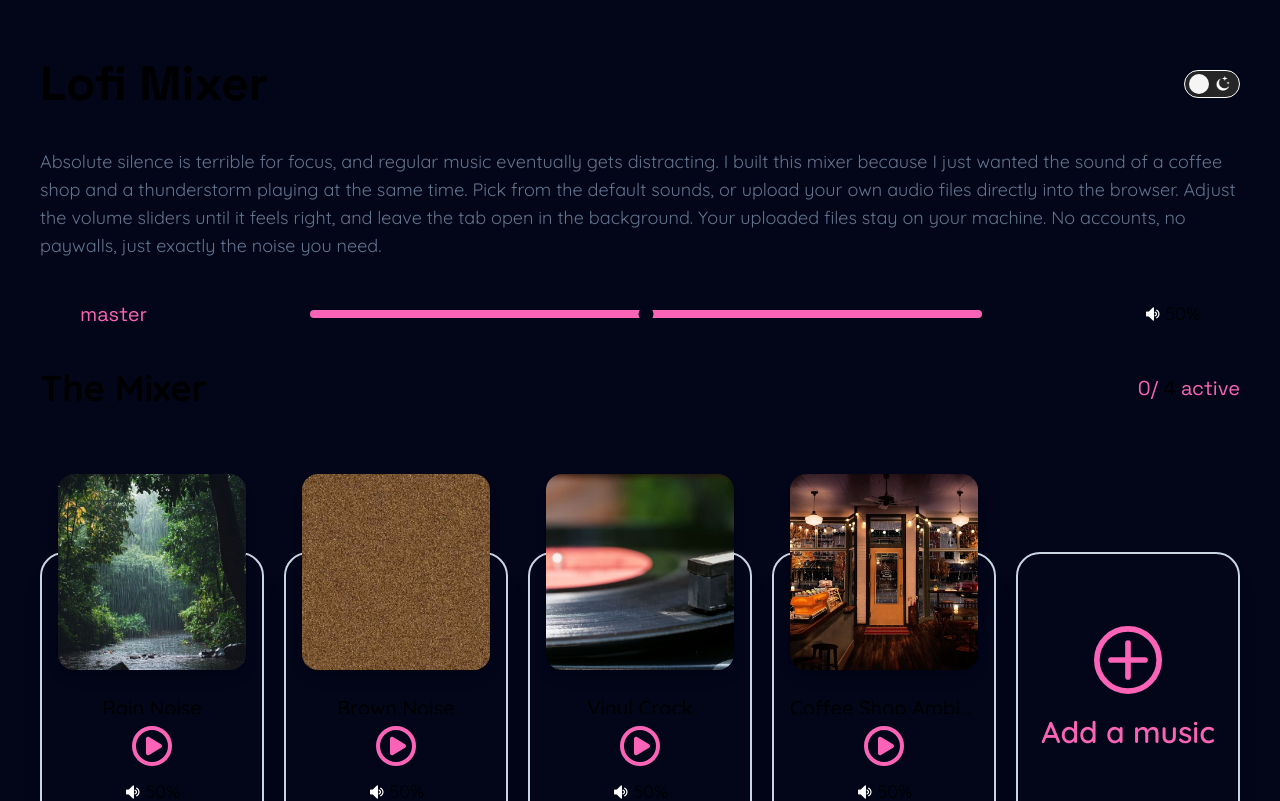
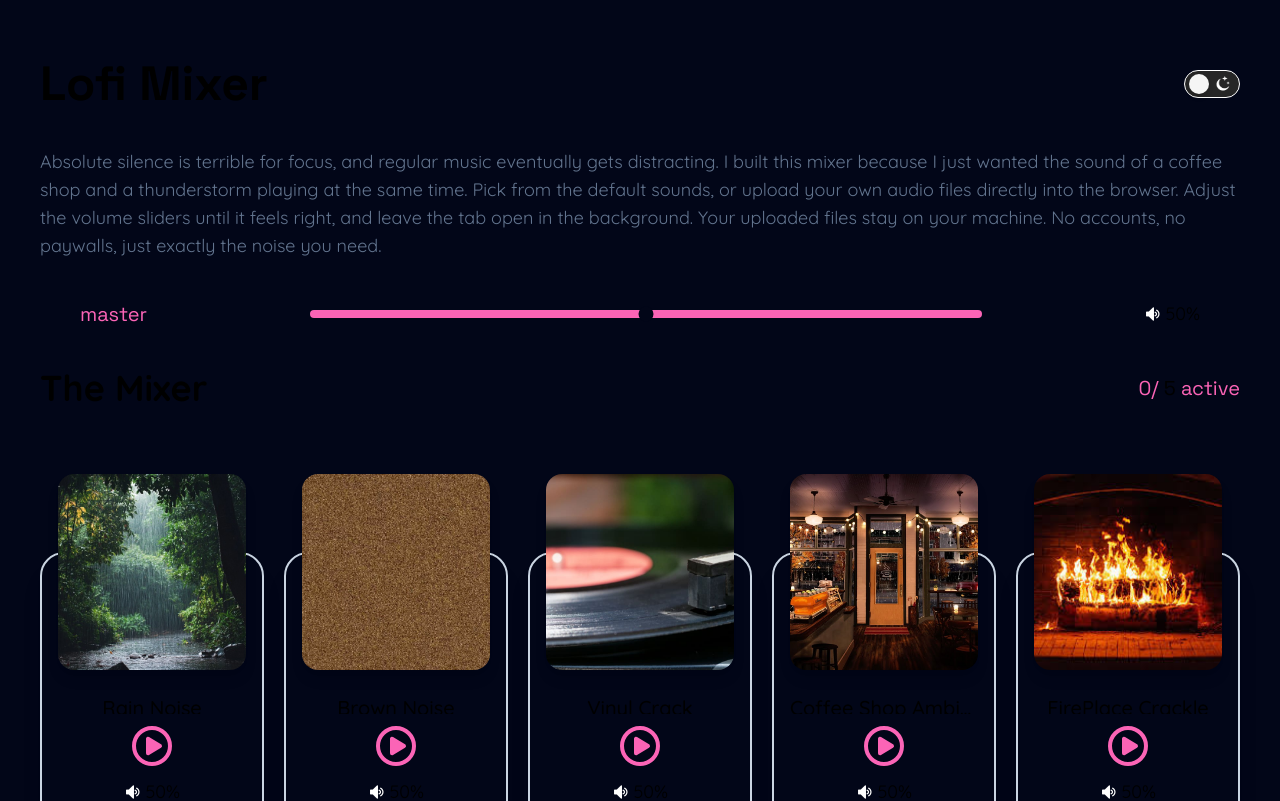
Before and after one commit to NovaNoctua/lofi-mixer, a Vue app: page / in a window 1280 px wide. Shown: the top 801 px of the page. Built offline with nearby package versions, Linux system fonts and the light colour scheme.

Commit message:
feat(content): add fire crackle audio and associated assets

```diff
--- a/src/App.vue
+++ b/src/App.vue
@@ -11,6 +11,8 @@ import vinylImage from '@/assets/images/musics/image-vinyl.png'
 import vinylAudio from '@/assets/audio/audio-vinyl.mp3'
 import coffeeImage from '@/assets/images/musics/image-coffee.png'
 import coffeeAudio from '@/assets/audio/audio-coffee.mp3'
+import fireImage from '@/assets/images/musics/image-fire.png'
+import fireAudio from '@/assets/audio/audio-fire.mp3'
 
 // Components
 import MobileHeader from './components/MobileHeader.vue'
@@ -47,6 +49,13 @@ const musics = ref([
     title: 'Coffee Shop Ambience',
     image: coffeeImage,
     audio: markRaw(new Audio(coffeeAudio)),
+    isPlaying: false,
+    volume: 50,
+  },
+  {
+    title: 'FirePlace Crackle',
+    image: fireImage,
+    audio: markRaw(new Audio(fireAudio)),
     isPlaying: false,
     volume: 50,
   },
```
Also changed, not shown: src/assets/images/musics/image-fire.png (added), 1 other file (tests, documents, lock files or other folders).
